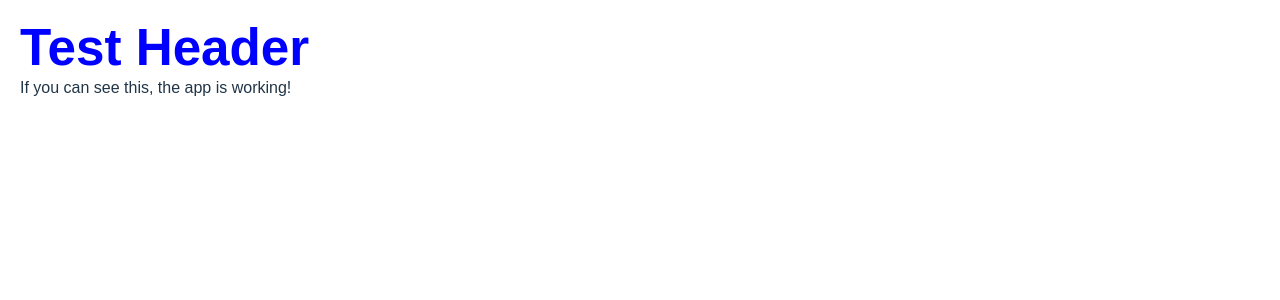
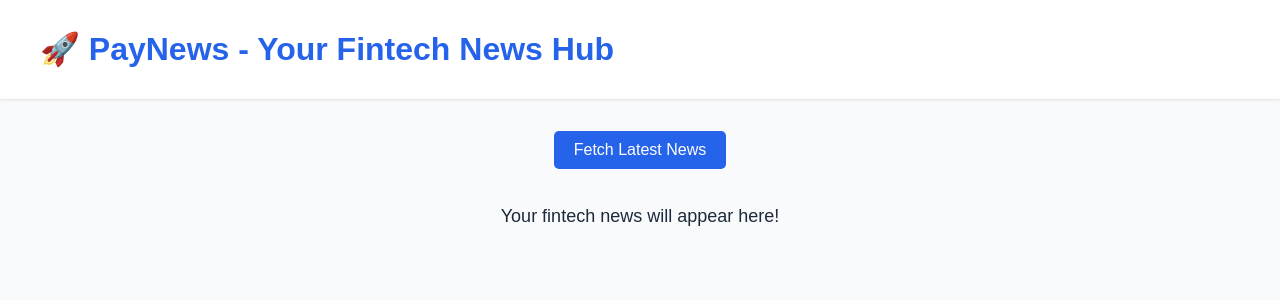
Before and after one commit to anne-mac/pay-news, a React (Vite) app: page / in a window 1280 px wide. Shown: the top 300 px of the page. Built offline with nearby package versions, Linux system fonts and the light colour scheme.

Commit message:
Restore main layout without complex functionality

```diff
--- a/src/App.tsx
+++ b/src/App.tsx
@@ -2,9 +2,30 @@ import './App.css'
 
 function App() {
   return (
-    <div style={{ padding: '20px', backgroundColor: 'white' }}>
-      <h1 style={{ color: 'blue' }}>Test Header</h1>
-      <p>If you can see this, the app is working!</p>
+    <div className="app">
+      <header className="app-header">
+        <h1>🚀 PayNews - Your Fintech News Hub</h1>
+      </header>
+      <main className="app-main">
+        <div style={{ textAlign: 'center', marginTop: '2rem' }}>
+          <button
+            style={{
+              padding: '10px 20px',
+              fontSize: '16px',
+              backgroundColor: '#2563eb',
+              color: 'white',
+              border: 'none',
+              borderRadius: '5px',
+              cursor: 'pointer'
+            }}
+          >
+            Fetch Latest News
+          </button>
+        </div>
+        <div style={{ marginTop: '2rem', textAlign: 'center' }}>
+          <p>Your fintech news will appear here!</p>
+        </div>
+      </main>
     </div>
   )
 }
```
